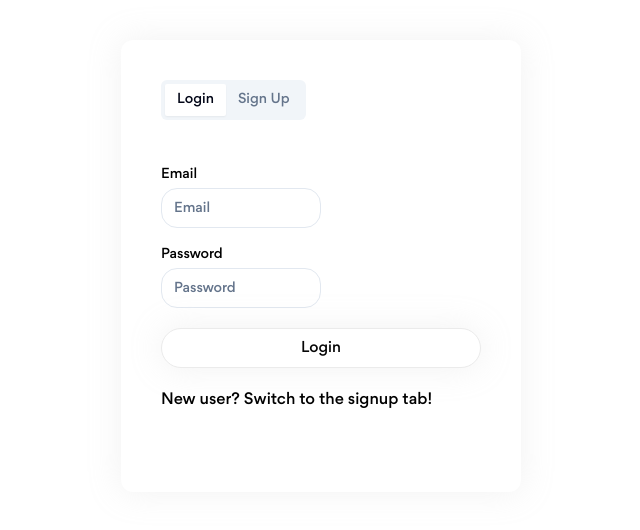
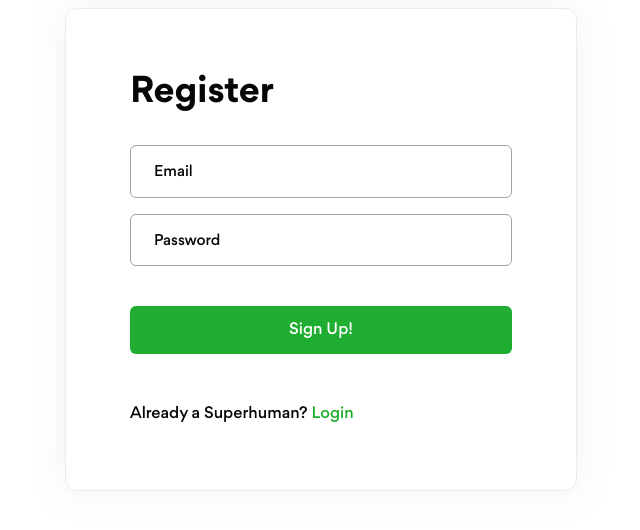
Before and after one commit to OGEmanuel/shuttlers.it.support, a Next.js app: page / in a window 1280 px wide. Shown: the top 530 px of the page, without its empty margins (319-959 px from the left). Built offline with nearby package versions, Linux system fonts and the light colour scheme.

Commit message:
New login page and generate report button revamped

```diff
--- /dev/null
+++ b/app/components/authInput.tsx
@@ -0,0 +1,31 @@
+interface Inputprops {
+  id: string;
+  onChange: any;
+  value: string;
+  label: string;
+  type?: string;
+}
+
+const AuthInput = (props: Inputprops) => {
+  const { id, onChange, value, label, type } = props;
+  return (
+    <div className="relative">
+      <input
+        value={value}
+        type={type}
+        onChange={onChange}
+        id={id}
+        className="block rounded-md px-6 pt-6 pb-1 w-full text-[0.94rem] border border-[#A3A3A3] text-[#060606] bg-white appearance-none focus:outline-none focus:ring-0 peer"
+        placeholder=" "
+      />
+      <label
+        className="absolute text-[0.94rem] text-[#060606] duration-150 transform -translate-y-3 scale-75 top-4 z-10 origin-[0] left-6 peer-placeholder-shown:scale-100 peer-placeholder-shown:translate-y-0 peer-focus:scale-75 peer-focus:-translate-y-3"
+        htmlFor={id}
+      >
+        {label}
+      </label>
+    </div>
+  );
+};
+
+export default AuthInput;
--- a/app/components/button.tsx
+++ b/app/components/button.tsx
@@ -3,14 +3,20 @@ const CustomButton = ({
   children,
   className,
   onClick,
+  onMouseEnter,
+  onMouseLeave,
 }: {
   children: React.ReactNode;
   className?: string;
   onClick?: () => void;
+  onMouseEnter?: () => void;
+  onMouseLeave?: () => void;
 }) => {
   return (
     <Button
       onClick={onClick}
+      onMouseEnter={onMouseEnter}
+      onMouseLeave={onMouseLeave}
       className={`${
         className?.includes("bg")
           ? `${className}`
--- a/app/dashboard/page.tsx
+++ b/app/dashboard/page.tsx
@@ -1,7 +1,21 @@
+"use client";
+
+import { ArrowRightIcon } from "lucide-react";
 import CustomButton from "../components/button";
 import DashLinks from "../components/dashboard-links";
+import { useState } from "react";
 
 const Dashboard = () => {
+  const [hover, setHover] = useState(false);
+
+  const handleMouseEnter = () => {
+    setHover(true);
+  };
+
+  const handleMouseLeave = () => {
+    setHover(false);
+  };
+
   return (
     <>
       <div className="flex justify-between flex-wrap text-lg gap-20 font-bold mb-20">
@@ -22,9 +36,20 @@ const Dashboard = () => {
           <p>0</p>
         </DashLinks>
       </div>
-      <div className="flex justify-end">
-        <CustomButton className="bg-[#0AAE5B] hover:bg-[#7ee1b0]">
-          Generate Report
+      <div className="flex">
+        <CustomButton
+          onMouseEnter={handleMouseEnter}
+          onMouseLeave={handleMouseLeave}
+          className={`hover:underline w-max bg-[#1FAD32] gap-4 flex items-center hover:bg-[#7ee1b0]`}
+        >
+          <p>Generate Report</p>
+          <div
+            className={`${
+              hover ? "translate-x-4" : "translate-x-0"
+            } transition`}
+          >
+            <ArrowRightIcon />
+          </div>
         </CustomButton>
       </div>
     </>
--- a/app/page.tsx
+++ b/app/page.tsx
@@ -1,128 +1,120 @@
 "use client";
 
-import { Tabs, TabsContent, TabsList, TabsTrigger } from "@/components/ui/tabs";
-import { InputWithLabel } from "./components/input";
-import CustomButton from "./components/button";
-import { useState } from "react";
+import { FormEvent, useCallback, useState } from "react";
+import AuthInput from "./components/authInput";
 import { useRouter } from "next/navigation";
 
-export default function Home() {
-  const [emailValue, setEmailValue] = useState<string>("");
-  const [passwordValue, setPasswordValue] = useState<string>("");
-  const [rePasswordValue, setRePasswordValue] = useState<string>("");
-  const [loading, setLoading] = useState<boolean>(false);
-  const [error, setError] = useState<boolean>(false);
-  const [firstnameValue, setFirstnameValue] = useState<string>("");
-  const [lastnameValue, setLastnameValue] = useState<string>("");
+const Auth = () => {
+  const [firstname, setFirstname] = useState("");
+  const [lastname, setLastname] = useState("");
+  const [email, setEmail] = useState("");
+  const [password, setPassword] = useState("");
+  const [rePassword, setRePassword] = useState("");
+  const [error, setError] = useState(false);
+
+  const [variant, setVariant] = useState("login");
 
   const router = useRouter();
 
-  let isValid =
-    emailValue.includes("@shuttlers.ng") && passwordValue.length >= 5;
+  let isValid = email.includes("@shuttlers.ng") && password.length >= 8;
 
-  const handleSubmitLogin = (e: React.FormEvent<HTMLFormElement>) => {
+  const toggleVariant = useCallback(() => {
+    setVariant((curVar) => (curVar === "Login" ? "Register" : "Login"));
+  }, []);
+
+  const handleSubmitLogin = (e: FormEvent<HTMLFormElement>) => {
     e.preventDefault();
-    setLoading(true);
-    console.log(`Email: ${emailValue}, Password: ${passwordValue}`);
+    console.log(`Email: ${email}, Password: ${password}`);
 
     if (isValid) {
       isValid = true;
       router.push("/dashboard");
-      setLoading(false);
     }
 
-    setEmailValue("");
-    setPasswordValue("");
+    setEmail("");
+    setPassword("");
 
     if (!isValid) {
-      setLoading(false);
       setError(true);
       return;
     }
   };
 
   return (
-    <main className="w-max mx-auto mt-10">
-      <Tabs
-        defaultValue="login"
-        className="w-[400px] rounded-xl py-10 shadow-[0px_0px_32px_0px_rgba(204,204,204,0.25)] px-10"
+    <div className="flex justify-center">
+      <form
+        onSubmit={handleSubmitLogin}
+        className="shadow-[0px_0px_32px_0px_rgba(204,204,204,0.25)] border border-[#EBEBEB] bg-opacity-70 px-16 py-16 self-center mt-2 lg:w-2/5 lgmax-w-md rounded-xl w-full"
       >
-        <TabsList>
-          <TabsTrigger value="login">Login</TabsTrigger>
-          <TabsTrigger value="signup">Sign Up</TabsTrigger>
-        </TabsList>
-        <TabsContent value="login" className="py-10">
-          <form
-            onSubmit={handleSubmitLogin}
-            action=""
-            className="flex flex-col gap-5 mb-5"
-          >
-            <InputWithLabel
-              type="email"
-              className="rounded-2xl"
-              label="Email"
-              onSetInputValue={setEmailValue}
-              inputValue={emailValue}
+        <h2 className="text-[#060606] text-4xl mb-8 font-semibold">
+          {variant === "Login" ? "Sign In" : "Register"}
+        </h2>
+        <div className="flex flex-col gap-4">
+          {variant === "Register" && (
+            <AuthInput
+              label="Firstname"
+              onChange={(e: any) => setFirstname(e.target.value)}
+              id="firstname"
+              value={firstname}
             />
-            <InputWithLabel
-              className="rounded-2xl"
-              label="Password"
-              type="password"
-              onSetInputValue={setPasswordValue}
-              inputValue={passwordValue}
+          )}
+          {variant === "Register" && (
+            <AuthInput
+              label="Lastname"
+              onChange={(e: any) => setLastname(e.target.value)}
+              id="lastname"
+              value={lastname}
             />
-            <CustomButton>{loading ? "Loading..." : "Login"}</CustomButton>
-          </form>
+          )}
+          <AuthInput
+            label="Email"
+            onChange={(e: any) => setEmail(e.target.value)}
+            id="email"
+            type="email"
+            value={email}
+          />
+          <AuthInput
+            label="Password"
+            type="password"
+            onChange={(e: any) => setPassword(e.target.value)}
+            id="password"
+            value={password}
+          />
+          {variant === "Register" && (
+            <AuthInput
+              label="Re-enter Password"
+              onChange={(e: any) => setRePassword(e.target.value)}
+              id="re-password"
+              value={rePassword}
+            />
+          )}
           {error && (
             <p className="text-[red] text-sm mb-2.5">
-              *Wrong Login Credentials, Please Try again!
+              *Wrong Login Credentials, Please try again with your work mail
+              details
             </p>
           )}
-          <p>New user? Switch to the signup tab!</p>
-        </TabsContent>
-        <TabsContent value="signup" className="py-10">
-          <form action="" className="flex flex-col gap-5 mb-5">
-            <InputWithLabel
-              type="text"
-              className="rounded-2xl"
-              label="Firstname"
-              onSetInputValue={setFirstnameValue}
-              inputValue={firstnameValue}
-            />
-            <InputWithLabel
-              type="text"
-              className="rounded-2xl"
-              label="Lastname"
-              onSetInputValue={setLastnameValue}
-              inputValue={lastnameValue}
-            />
-            <InputWithLabel
-              type="email"
-              className="rounded-2xl"
-              label="Email"
-              onSetInputValue={setEmailValue}
-              inputValue={emailValue}
-            />
-            <InputWithLabel
-              type="password"
-              className="rounded-2xl"
-              label="Password"
-              onSetInputValue={setPasswordValue}
-              inputValue={passwordValue}
-            />
-            <InputWithLabel
-              type="password"
-              className="rounded-2xl"
-              label="Re-enter Password"
-              onSetInputValue={setRePasswordValue}
-              inputValue={rePasswordValue}
-            />
+        </div>
+        <button
+          type="submit"
+          className="bg-[#1FAD32] py-3 text-white rounded-md w-full mt-10 hover-bg-red-700 transition"
+        >
+          {variant === "Login" ? "Login" : "Sign Up!"}
+        </button>
+        <p className="text-[#060606] mt-12">
+          {variant === "Login"
+            ? "Not yet a Superhuman?"
+            : "Already a Superhuman?"}
+          <span
+            onClick={toggleVariant}
+            className="text-[#1FAD32] ml-1 hover:underline cursor-pointer"
+          >
+            {variant === "Login" ? "Create an Account" : "Login"}
+          </span>
+        </p>
+      </form>
+    </div>
+  );
+};
 
-            <CustomButton>Sign Up!</CustomButton>
-          </form>
-          <p>Already signedup? Switch to the login tab!</p>
-        </TabsContent>
-      </Tabs>
-    </main>
-  );
-}
+export default Auth;
```
